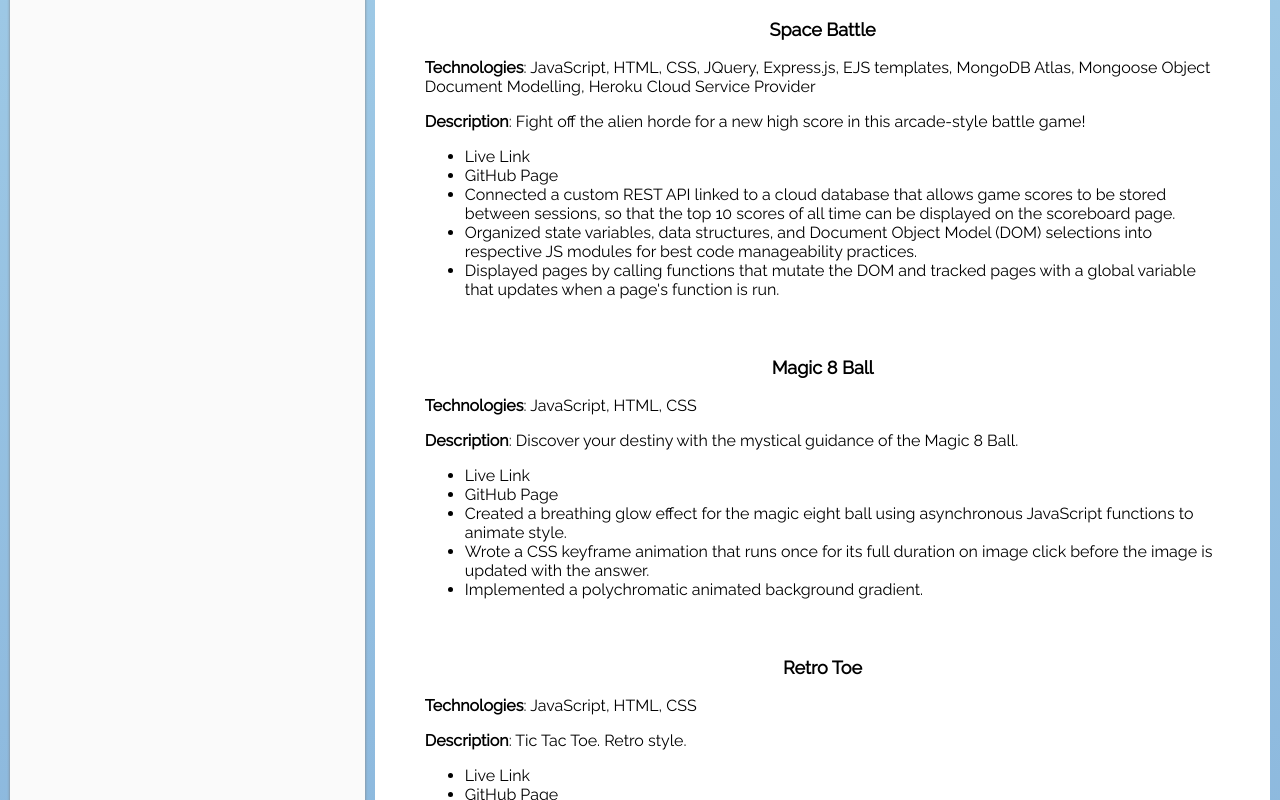
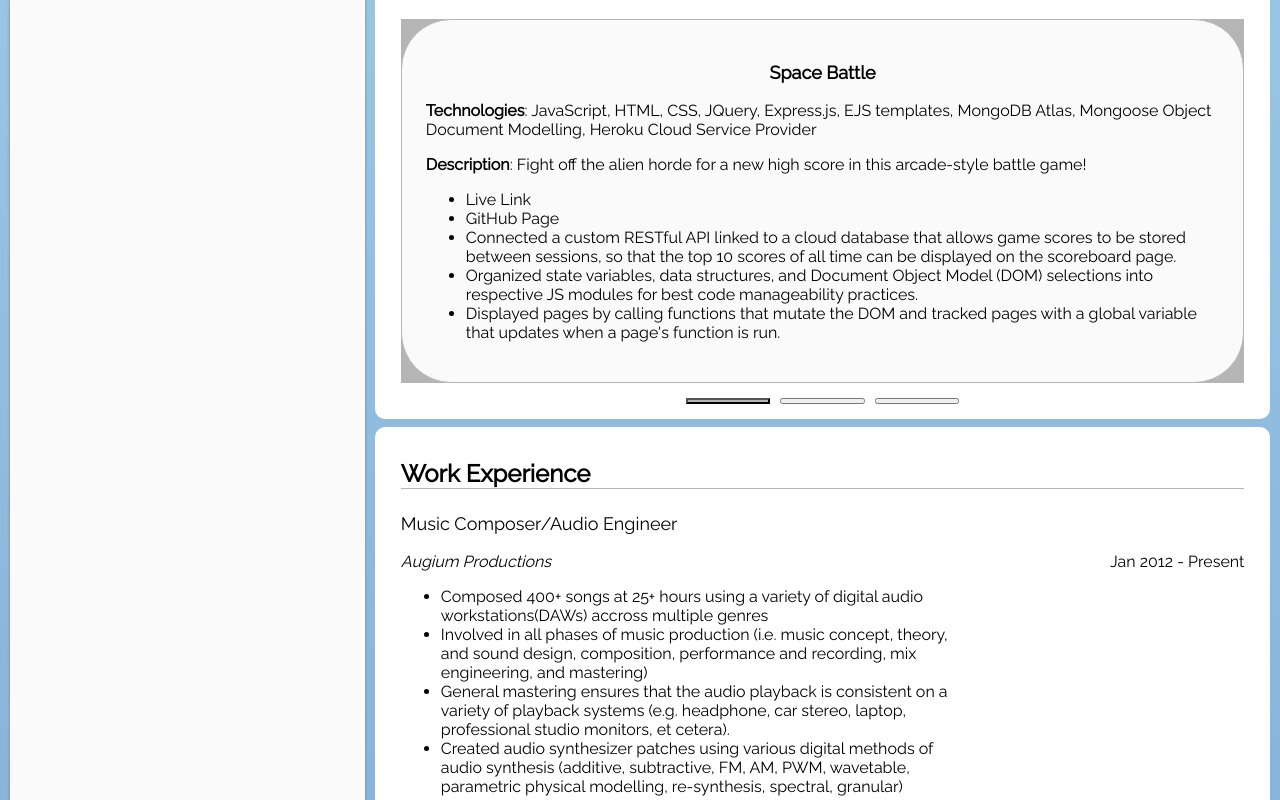
Before and after one commit to bthol/Portfolio-Frontend, a React (Create React App) app: page / in a window 1280 px wide. Shown: the part 2020-2820 px from the top of the page. Built offline with nearby package versions, Linux system fonts and the light colour scheme; the HTML template or start-up script is replaced by a standard one.

Commit message:
app err debug - before revert

```diff
--- a/src/App.css
+++ b/src/App.css
@@ -405,6 +405,41 @@ main section {
      -webkit-box-shadow: 0px 0px 3px .1px var(--color-shadow);
              box-shadow: 0px 0px 3px .1px var(--color-shadow);
   }
+  /* Carousel */
+  .carousel-container {
+    --wide: 100%;
+    overflow: hidden;
+  }
+  .projects-carousel {
+    position: relative;
+    transition: right 400ms ease-in;
+    width: calc(3 * var(--wide));
+    display: flex;
+    justify-content: space-evenly;
+  }
+  .carousel-item {
+    width: var(--wide);
+    padding: 3vmin;
+    border-radius: 50px;
+    background: var(--color-background-3);
+    border: 1.3px solid var(--color-gray);
+  }
+  .carPos0 {
+    right: calc(0 * var(--wide));
+    background-color: var(--color-gray);
+  }
+  .carPos1 {
+    right: calc(1 * var(--wide));
+    background-color: var(--color-gray);
+  }
+  .carPos2 {
+    right: calc(2 * var(--wide));
+    background-color: var(--color-gray);
+  }
+  .carButs button {
+    width: calc(30% / 3);
+    margin: 15px 5px;
+  }
 }
 
 @media(min-width: 1251px) {
--- a/src/App.js
+++ b/src/App.js
@@ -13,10 +13,18 @@ function App() {
   // SCREEN AREA
   if (navigator.userAgent.indexOf('MSIE') > - 1 || navigator.userAgent.indexOf('Trident') > - 1) {
     // Internet Explorer
-    document.querySelector(`#root`).style.height = document.documentElement.clientHeight;
+    document.body.style.height = document.documentElement.clientHeight;
   } else {
     // All other browsers
-    document.querySelector(`#root`).style.height = window.innerHeight;
+    document.body.style.height = window.innerHeight;
+  }
+
+  // BOOLEAN STATE FOR MOBILE ENVIRONMENT
+  const [mobile, setMobile] = useState(false);
+  const [mobBool, setMobBool] = useState(true);
+  if (window.innerWidth < 768 && mobBool) {
+    setMobBool(false);
+    setMobile(true);
   }
 
   // ERROR ALERTS
@@ -69,6 +77,18 @@ function App() {
       setThemeNight();
     }
   };
+
+  // PROJECT CAROUSEL
+  const [carPos, setCarPos] = useState(0);
+  const [carBtn0, setCarBtn0] = useState("carPos0");
+  const [carBtn1, setCarBtn1] = useState("");
+  const [carBtn2, setCarBtn2] = useState("");
+
+  const resetCarBtn = () => {
+    setCarBtn0("");
+    setCarBtn1("");
+    setCarBtn2("");
+  }
 
   // NAV LOGIC
   // 1
@@ -230,9 +250,23 @@ function App() {
         list: <ul>
           <li><a href="https://bthol.github.io/Space-Battle/" className="link-desat" target="_blank">Live Link</a></li>
           <li><a href="https://github.com/bthol/Space-Battle" className="link-desat" target="_blank" rel="noreferrer">GitHub Page</a></li>
-          <li tabIndex={0}>Connected a custom REST API linked to a cloud database that allows game scores to be stored between sessions, so that the top 10 scores of all time can be displayed on the scoreboard page.</li>
+          <li tabIndex={0}>Connected a custom RESTful API linked to a cloud database that allows game scores to be stored between sessions, so that the top 10 scores of all time can be displayed on the scoreboard page.</li>
           <li tabIndex={0}>Organized state variables, data structures, and Document Object Model (DOM) selections into respective JS modules for best code manageability practices.</li>
           <li tabIndex={0}>Displayed pages by calling functions that mutate the DOM and tracked pages with a global variable that updates when a page's function is run.</li>
+        </ul>,
+      },
+      {
+        title: "Calculo",
+        text: <div>
+          <p tabIndex={0}><b>Technologies</b>: Python, Django, JavaScript, HTML, CSS</p>
+          <p tabIndex={0}><b>Description</b>: Calculo is a fully functional calculator application.</p>
+        </div>,
+        list: <ul>
+          <li><a onClick={(e) => {
+            featureAlert(e);
+          }} href="" className="link-desat" target="_blank">Live Link</a></li>
+          <li><a href="https://github.com/bthol/Calculo" className="link-desat" target="_blank" rel="noreferrer">GitHub Page</a></li>
+          <li tabIndex={0}>Statement about what makes this project a highlight</li>
         </ul>,
       },
       {
@@ -247,33 +281,6 @@ function App() {
           <li tabIndex={0}>Created a breathing glow effect for the magic eight ball using asynchronous JavaScript functions to animate style.</li>
           <li tabIndex={0}>Wrote a CSS keyframe animation that runs once for its full duration on image click before the image is updated with the answer.</li>
           <li tabIndex={0}>Implemented a polychromatic animated background gradient.</li>
-        </ul>,
-      },
-      {
-        title: "Retro Toe",
-        carousel: <img src="" alt="project carousel"></img>,
-        text: <div>
-          <p tabIndex={0}><b>Technologies</b>: JavaScript, HTML, CSS</p>
-          <p tabIndex={0}><b>Description</b>: Tic Tac Toe. Retro style.</p>
-        </div>,
-        list: <ul>
-          <li><a href="https://bthol.github.io/Retro-Toe/" className="link-desat" target="_blank">Live Link</a></li>
-          <li><a href="https://github.com/bthol/Tic-Tac-Toe" className="link-desat" target="_blank" rel="noreferrer">GitHub Page</a></li>
-          <li tabIndex={0}>Coded algorithms for game logic from scratch using a mere 100 lines of code.</li>
-          <li tabIndex={0}>Made a mobile-friendly UI layout by utilizing relative units, and the CSS Flex and Grid modules for maximal responsivity across device viewports.</li>
-          <li tabIndex={0}>Deployed the application using GitHub Pages.</li>
-        </ul>,
-      },
-      {
-        title: "Calculo",
-        text: <div>
-          <p tabIndex={0}><b>Technologies</b>: Python, Django, JavaScript, HTML, CSS</p>
-          <p tabIndex={0}><b>Description</b>: Calculo is a fully functional calculator application.</p>
-        </div>,
-        list: <ul>
-          <li><a href="" className="link-desat" target="_blank">Live Link</a></li>
-          <li><a href="https://github.com/bthol/Calculo" className="link-desat" target="_blank" rel="noreferrer">GitHub Page</a></li>
-          <li tabIndex={0}>Statement about what makes this project a highlight</li>
         </ul>,
       },
     ],
@@ -294,9 +301,10 @@ function App() {
         employer: "Albany Sauanas",
         workPeriod: "Aug 2022 - Present",
         list: <ul className="exp-list">
-          <li tabIndex={0}>Troubleshot to resolve technical problems for both software and hardware, setup and managed account in relevant application with secured login credentials, and granted remote access to system for desired devices for the building's video surveillance system</li>
+          <li tabIndex={0}>Troubleshot to resolve technical problems with software and hardware, setup and managed account in relevant application with secured login credentials, and granted remote access to system on desired devices for the building's video surveillance system</li>
           <li tabIndex={0}>Mathematically modelled sweeping process for generating time optimized algorithms for more efficient sweeping practices</li>
-          <li tabIndex={0}>Primary responsibilities included preparing massage rooms, hot tubs and saunas, and collecting, cleaning, drying, folding and putting away laundry.</li>
+          <li tabIndex={0}>Matematically modelled sweeping process for generating time optimized algorithms for more efficient sweeping practices</li>
+          <li tabIndex={0}>Primary responsibilities included preparing massage rooms for therapists before their session starts, hot tubs and saunas before customer use and cleaning afterward, and collecting, cleaning, drying, folding and putting away laundry as time permits.</li>
         </ul>
       },
       {
@@ -401,7 +409,8 @@ function App() {
             </section>
             <section className="main-section-style">
               <h3 className="title-line text-x-large" tabIndex={0}>Project Highlights</h3>
-                <div>
+              {mobile
+                ? <div>
                   <Section2
                     projectTitle={contentProps.projects[0].title}
                     projectText={contentProps.projects[0].text}
@@ -418,6 +427,43 @@ function App() {
                     projectList={contentProps.projects[2].list}
                   ></Section2>
                 </div>
+                : <div className="carousel-container">
+                  <div className={`projects-carousel carPos${carPos}`}>
+                    <Section2
+                      projectTitle={contentProps.projects[0].title}
+                      projectText={contentProps.projects[0].text}
+                      projectList={contentProps.projects[0].list}
+                    ></Section2>
+                    <Section2
+                      projectTitle={contentProps.projects[1].title}
+                      projectText={contentProps.projects[1].text}
+                      projectList={contentProps.projects[1].list}
+                    ></Section2>
+                    <Section2
+                      projectTitle={contentProps.projects[2].title}
+                      projectText={contentProps.projects[2].text}
+                      projectList={contentProps.projects[2].list}
+                    ></Section2>
+                  </div>
+                  <div className="carButs flex-center">
+                    <button onClick={() => {
+                      resetCarBtn();
+                      setCarPos(0);
+                      setCarBtn0("carPos0");
+                    }} className={`${carBtn0}`}></button>
+                    <button onClick={() => {
+                      resetCarBtn();
+                      setCarPos(1);
+                      setCarBtn1("carPos1");
+                    }} className={`${carBtn1}`}></button>
+                    <button onClick={() => {
+                      resetCarBtn();
+                      setCarPos(2);
+                      setCarBtn2("carPos2");
+                    }} className={`${carBtn2}`}></button>
+                  </div>
+                </div>
+              }
             </section>
             <section className="main-section-style">
               <h3 className="title-line text-x-large" tabIndex={0}>Work Experience</h3>
```
